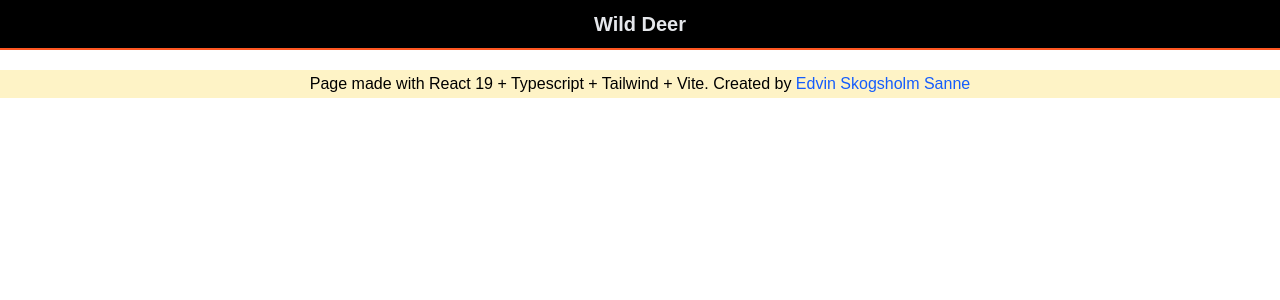
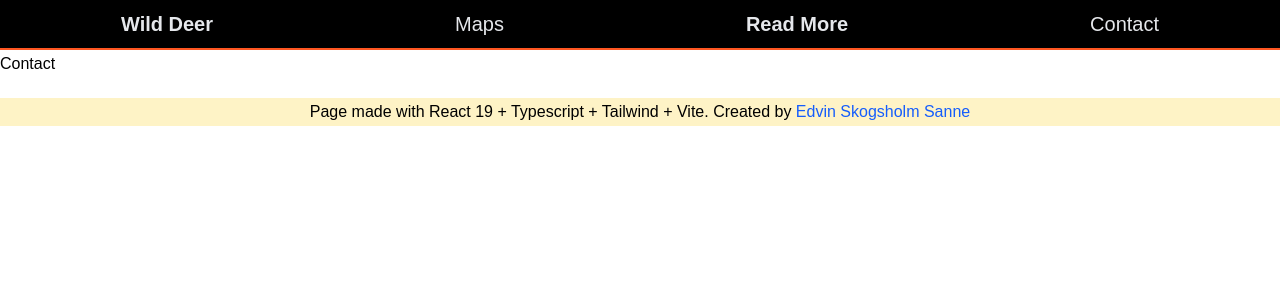
Before and after one commit to Acasez/wild-deer-page, a React (Vite) app: page /wilddeer/ReadMore in a window 1280 px wide. Shown: the top 300 px of the page. Built offline with nearby package versions, Linux system fonts and the light colour scheme.

Commit message:
Page setup

```diff
--- /dev/null
+++ b/src/pages/Contact.tsx
@@ -0,0 +1,12 @@
+import { Helmet } from "react-helmet-async";
+
+export default function RPGOverview() {
+  return (
+    <>
+      <Helmet>
+        <title>Contact - Villrein.no</title>
+      </Helmet>
+      <p>Contact</p>
+    </>
+  );
+}
--- /dev/null
+++ b/src/pages/ReadMore.tsx
@@ -0,0 +1,12 @@
+import { Helmet } from "react-helmet-async";
+
+export default function RPGOverview() {
+  return (
+    <>
+      <Helmet>
+        <title>Contact - Villrein.no</title>
+      </Helmet>
+      <p>Contact</p>
+    </>
+  );
+}
--- a/src/routes/config.ts
+++ b/src/routes/config.ts
@@ -15,7 +15,7 @@ export const routes: RouteConfig[] = [
     header: "Wild Deer",
     createHeader: true,
   },
-  /* {
+  {
     path: "/wilddeer/Maps",
     component: lazy(() => import("../pages/Maps")),
     header: "Maps",
@@ -32,5 +32,5 @@ export const routes: RouteConfig[] = [
     component: lazy(() => import("../pages/Contact")),
     header: "Contact",
     createHeader: true,
-  }, */
+  },
 ];
```
